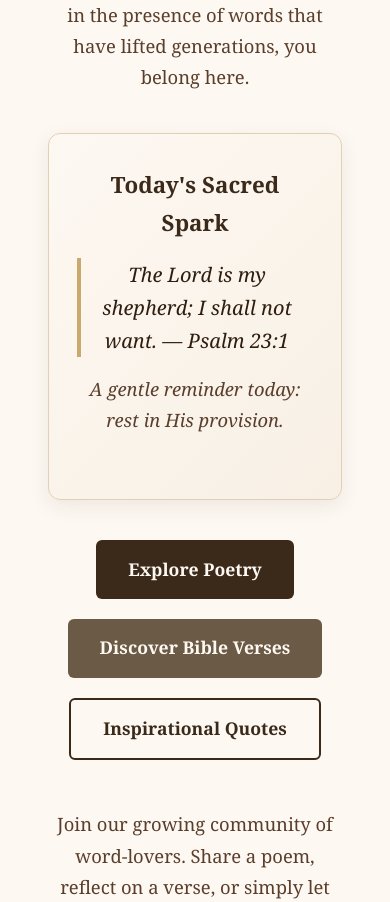
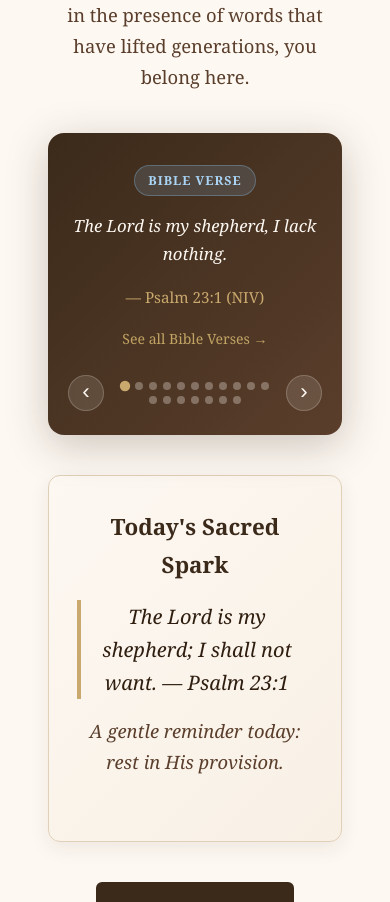
Before and after one commit to diamondfrancis/sacredwordsdaily.com, a Vue app: page / in a window 390 px wide. Shown: the part 880-1782 px from the top of the page. Built offline with nearby package versions, Linux system fonts and the light colour scheme.

Commit message:
feat: slideshow added on homepage

```diff
--- /dev/null
+++ b/src/components/WordSlideshow.vue
@@ -0,0 +1,363 @@
+<script setup lang="ts">
+import { ref, computed, onMounted, onBeforeUnmount } from 'vue'
+import { RouterLink } from 'vue-router'
+
+interface Slide {
+  type: 'poetry' | 'verse' | 'quote'
+  text: string
+  attribution: string
+  link: string
+}
+
+const slides: Slide[] = [
+  {
+    type: 'verse',
+    text: 'The Lord is my shepherd, I lack nothing.',
+    attribution: '— Psalm 23:1 (NIV)',
+    link: '/bible-verses'
+  },
+  {
+    type: 'poetry',
+    text: 'Hold fast to dreams\nFor if dreams die\nLife is a broken-winged bird\nThat cannot fly.',
+    attribution: '— Langston Hughes, "Dreams"',
+    link: '/poetry'
+  },
+  {
+    type: 'quote',
+    text: 'Be the change that you wish to see in the world.',
+    attribution: '— Mahatma Gandhi',
+    link: '/quotes'
+  },
+  {
+    type: 'verse',
+    text: 'For I know the plans I have for you, plans to prosper you and not to harm you, plans to give you hope and a future.',
+    attribution: '— Jeremiah 29:11 (NIV)',
+    link: '/bible-verses'
+  },
+  {
+    type: 'poetry',
+    text: 'Out of the night that covers me,\nBlack as the pit from pole to pole,\nI thank whatever gods may be\nFor my unconquerable soul.',
+    attribution: '— William Ernest Henley, "Invictus"',
+    link: '/poetry'
+  },
+  {
+    type: 'quote',
+    text: 'The journey of a thousand miles begins with one step.',
+    attribution: '— Lao Tzu',
+    link: '/quotes'
+  },
+  {
+    type: 'verse',
+    text: 'I can do all this through him who gives me strength.',
+    attribution: '— Philippians 4:13 (NIV)',
+    link: '/bible-verses'
+  },
+  {
+    type: 'poetry',
+    text: 'Nature\'s first green is gold,\nHer hardest hue to hold.\nHer early leaf\'s a flower;\nBut only so an hour.',
+    attribution: '— Robert Frost, "Nothing Gold Can Stay"',
+    link: '/poetry'
+  },
+  {
+    type: 'quote',
+    text: 'It always seems impossible until it\'s done.',
+    attribution: '— Nelson Mandela',
+    link: '/quotes'
+  },
+  {
+    type: 'verse',
+    text: 'But those who hope in the Lord will renew their strength. They will soar on wings like eagles; they will run and not grow weary.',
+    attribution: '— Isaiah 40:31 (NIV)',
+    link: '/bible-verses'
+  },
+  {
+    type: 'poetry',
+    text: 'Hope is the thing with feathers\nThat perches in the soul,\nAnd sings the tune without the words,\nAnd never stops at all.',
+    attribution: '— Emily Dickinson, "Hope is the thing with feathers"',
+    link: '/poetry'
+  },
+  {
+    type: 'quote',
+    text: 'The mind is everything. What you think you become.',
+    attribution: '— Buddha',
+    link: '/quotes'
+  },
+  {
+    type: 'verse',
+    text: 'Do not be anxious about anything, but in every situation, by prayer and petition, with thanksgiving, present your requests to God.',
+    attribution: '— Philippians 4:6 (NIV)',
+    link: '/bible-verses'
+  },
+  {
+    type: 'poetry',
+    text: 'Two roads diverged in a wood, and I—\nI took the one less traveled by,\nAnd that has made all the difference.',
+    attribution: '— Robert Frost, "The Road Not Taken"',
+    link: '/poetry'
+  },
+  {
+    type: 'quote',
+    text: 'You are enough just as you are.',
+    attribution: '— Meghan Markle',
+    link: '/quotes'
+  },
+  {
+    type: 'verse',
+    text: 'Because of the Lord\'s great love we are not consumed, for his compassions never fail. They are new every morning; great is your faithfulness.',
+    attribution: '— Lamentations 3:22–23 (NIV)',
+    link: '/bible-verses'
+  },
+  {
+    type: 'poetry',
+    text: 'Do not go gentle into that good night.\nRage, rage against the dying of the light.',
+    attribution: '— Dylan Thomas, "Do Not Go Gentle into That Good Night"',
+    link: '/poetry'
+  },
+  {
+    type: 'quote',
+    text: 'Keep your face always toward the sunshine—and shadows will fall behind you.',
+    attribution: '— Walt Whitman',
+    link: '/quotes'
+  },
+]
+
+const current = ref(0)
+const isAnimating = ref(false)
+const direction = ref<'next' | 'prev'>('next')
+let timer: ReturnType<typeof setInterval> | null = null
+
+const slide = computed(() => slides[current.value])
+
+const typeLabel = computed(() => {
+  if (slide.value.type === 'poetry') return 'Poetry'
+  if (slide.value.type === 'verse') return 'Bible Verse'
+  return 'Quote'
+})
+
+function goTo(index: number, dir: 'next' | 'prev' = 'next') {
+  if (isAnimating.value) return
+  direction.value = dir
+  isAnimating.value = true
+  setTimeout(() => {
+    current.value = (index + slides.length) % slides.length
+    isAnimating.value = false
+  }, 300)
+}
+
+function next() {
+  goTo(current.value + 1, 'next')
+  resetTimer()
+}
+
+function prev() {
+  goTo(current.value - 1, 'prev')
+  resetTimer()
+}
+
+function resetTimer() {
+  if (timer) clearInterval(timer)
+  timer = setInterval(next, 6000)
+}
+
+onMounted(() => {
+  timer = setInterval(next, 6000)
+})
+
+onBeforeUnmount(() => {
+  if (timer) clearInterval(timer)
+})
+</script>
+
+<template>
+  <div class="slideshow" @mouseenter="() => { if (timer) clearInterval(timer) }" @mouseleave="resetTimer">
+    <div class="slide-track" :class="[isAnimating ? 'animating' : '', direction]">
+      <div class="slide-content">
+        <span class="type-badge" :class="slide.type">{{ typeLabel }}</span>
+        <blockquote class="slide-text">{{ slide.text }}</blockquote>
+        <p class="slide-attribution">{{ slide.attribution }}</p>
+        <RouterLink class="slide-link" :to="slide.link">
+          See all {{ typeLabel === 'Bible Verse' ? 'Bible Verses' : typeLabel === 'Poetry' ? 'Poems' : 'Quotes' }} →
+        </RouterLink>
+      </div>
+    </div>
+
+    <div class="controls">
+      <button class="ctrl-btn" @click="prev" aria-label="Previous slide">&#8249;</button>
+      <div class="dots">
+        <button
+          v-for="(_, i) in slides"
+          :key="i"
+          class="dot"
+          :class="{ active: i === current }"
+          @click="goTo(i)"
+          :aria-label="`Go to slide ${i + 1}`"
+        />
+      </div>
+      <button class="ctrl-btn" @click="next" aria-label="Next slide">&#8250;</button>
+    </div>
+  </div>
+</template>
+
+<style scoped>
+.slideshow {
+  background: linear-gradient(135deg, #3b2a1a 0%, #5a3e2b 100%);
+  border-radius: 16px;
+  padding: 2.5rem 2rem 1.75rem;
+  margin: 2.5rem 0;
+  box-shadow: 0 10px 40px rgba(59, 42, 26, 0.25);
+  min-height: 220px;
+  display: flex;
+  flex-direction: column;
+  justify-content: space-between;
+  position: relative;
+  overflow: hidden;
+}
+
+.slide-track {
+  flex: 1;
+  transition: opacity 0.3s ease, transform 0.3s ease;
+}
+
+.slide-track.animating.next {
+  opacity: 0;
+  transform: translateX(30px);
+}
+
+.slide-track.animating.prev {
+  opacity: 0;
+  transform: translateX(-30px);
+}
+
+.slide-content {
+  display: flex;
+  flex-direction: column;
+  align-items: center;
+  text-align: center;
+  gap: 1rem;
+}
+
+.type-badge {
+  display: inline-block;
+  padding: 0.25rem 0.85rem;
+  border-radius: 999px;
+  font-size: 0.78rem;
+  font-weight: 700;
+  letter-spacing: 0.08em;
+  text-transform: uppercase;
+}
+
+.type-badge.poetry {
+  background: rgba(201, 169, 110, 0.2);
+  color: #e8c97a;
+  border: 1px solid rgba(201, 169, 110, 0.4);
+}
+
+.type-badge.verse {
+  background: rgba(144, 202, 249, 0.15);
+  color: #aad4f5;
+  border: 1px solid rgba(144, 202, 249, 0.3);
+}
+
+.type-badge.quote {
+  background: rgba(178, 223, 185, 0.15);
+  color: #a8d8b0;
+  border: 1px solid rgba(178, 223, 185, 0.3);
+}
+
+.slide-text {
+  font-family: Georgia, serif;
+  font-size: 1.25rem;
+  line-height: 1.7;
+  color: #fdf8f2;
+  white-space: pre-line;
+  margin: 0;
+  font-style: italic;
+  max-width: 680px;
+}
+
+.slide-attribution {
+  font-size: 0.95rem;
+  color: #c9a96e;
+  margin: 0;
+  font-weight: 500;
+}
+
+.slide-link {
+  font-size: 0.88rem;
+  color: #e8c97a;
+  text-decoration: none;
+  opacity: 0.75;
+  transition: opacity 0.2s;
+}
+
+.slide-link:hover {
+  opacity: 1;
+  text-decoration: underline;
+}
+
+.controls {
+  display: flex;
+  align-items: center;
+  justify-content: center;
+  gap: 1rem;
+  margin-top: 1.5rem;
+}
+
+.ctrl-btn {
+  background: rgba(253, 248, 242, 0.12);
+  border: 1px solid rgba(253, 248, 242, 0.2);
+  color: #fdf8f2;
+  border-radius: 50%;
+  width: 36px;
+  height: 36px;
+  font-size: 1.4rem;
+  line-height: 1;
+  cursor: pointer;
+  display: flex;
+  align-items: center;
+  justify-content: center;
+  transition: background 0.2s;
+  flex-shrink: 0;
+}
+
+.ctrl-btn:hover {
+  background: rgba(253, 248, 242, 0.25);
+}
+
+.dots {
+  display: flex;
+  gap: 6px;
+  flex-wrap: wrap;
+  justify-content: center;
+  max-width: 200px;
+}
+
+.dot {
+  width: 8px;
+  height: 8px;
+  border-radius: 50%;
+  background: rgba(253, 248, 242, 0.3);
+  border: none;
+  cursor: pointer;
+  padding: 0;
+  transition: background 0.2s, transform 0.2s;
+}
+
+.dot.active {
+  background: #c9a96e;
+  transform: scale(1.3);
+}
+
+.dot:hover:not(.active) {
+  background: rgba(253, 248, 242, 0.6);
+}
+
+@media (max-width: 600px) {
+  .slideshow {
+    padding: 2rem 1.25rem 1.5rem;
+  }
+
+  .slide-text {
+    font-size: 1.05rem;
+  }
+}
+</style>
--- a/src/views/HomePage.vue
+++ b/src/views/HomePage.vue
@@ -1,5 +1,6 @@
 <script setup lang="ts">
 import AppLayout from '../components/AppLayout.vue'
+import WordSlideshow from '../components/WordSlideshow.vue'
 import { ref } from 'vue'
 
 const scrollToTop = () => {
@@ -28,6 +29,8 @@ const dailyInspiration = ref({
           receive encouragement in quiet moments, share verses or verses of your own heart, or simply
           sit in the presence of words that have lifted generations, you belong here.
         </p>
+
+        <WordSlideshow />
 
         <div class="daily-spotlight">
           <h3>Today's Sacred Spark</h3>
```
